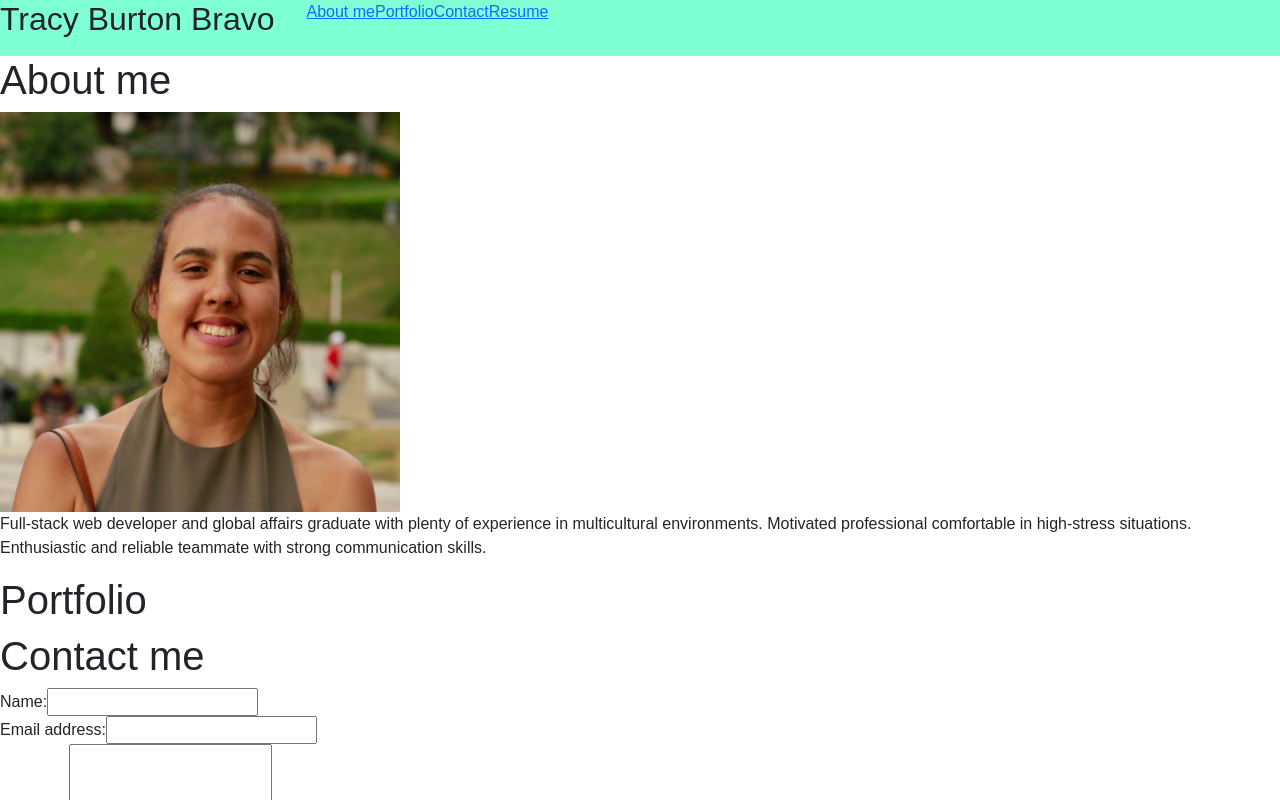
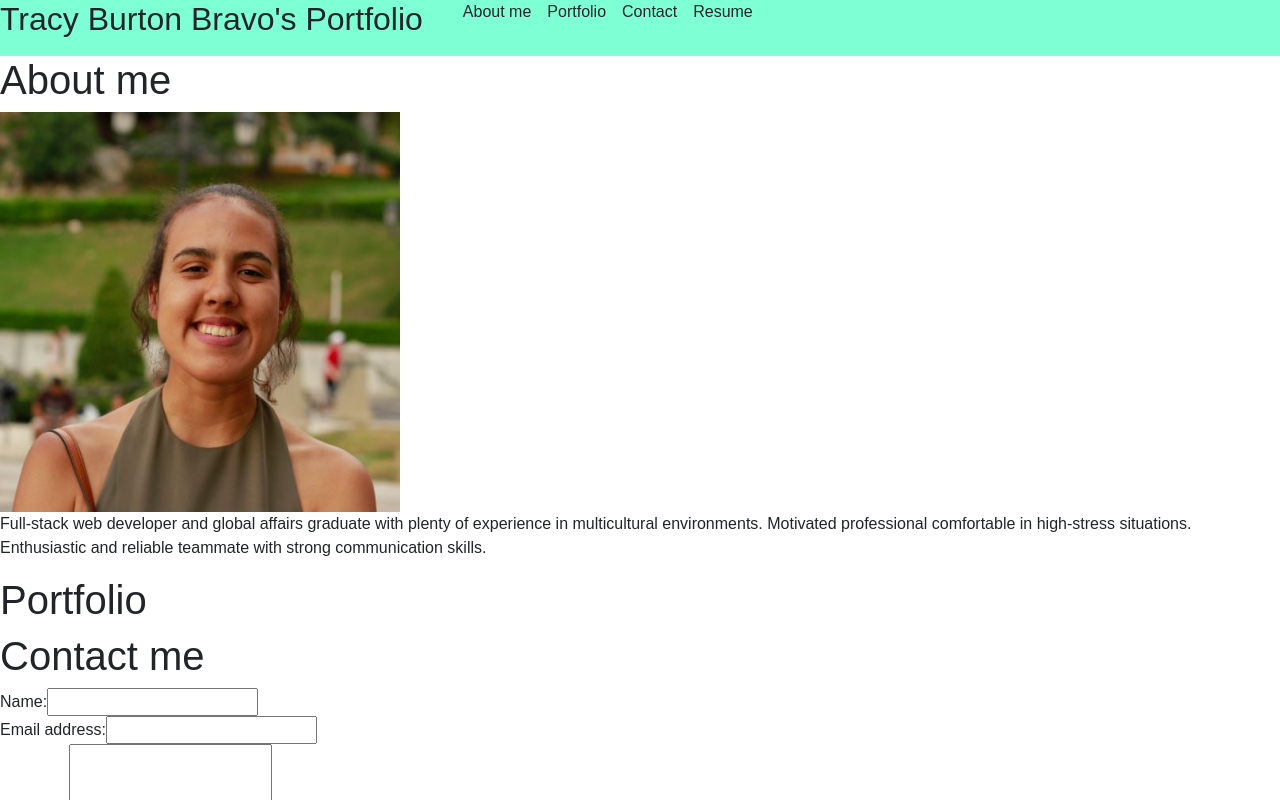
Before and after one commit to tracybrtn/react-portfolio, a React (Create React App) app: page / in a window 1280 px wide. Shown: the top 800 px of the page. Built offline with nearby package versions, Linux system fonts and the light colour scheme.

Commit message:
changes in header and nav components to implement useState in app.js

```diff
--- a/src/App.js
+++ b/src/App.js
@@ -1,4 +1,4 @@
-import React from 'react';
+import React, {useState} from 'react';
 
 // Import components
 import Header from './components/Header';
--- a/src/components/Contact/index.js
+++ b/src/components/Contact/index.js
@@ -38,7 +38,7 @@ function ContactForm() {
 
   return (
     <section>
-      <h1 data-testid="h1tag">Contact me</h1>
+      <h1 data-testid="h1tag" id='contact'>Contact me</h1>
       <form id="contact-form" onSubmit={handleSubmit}>
         <div>
           <label htmlFor="name">Name:</label>
--- a/src/components/Header/index.js
+++ b/src/components/Header/index.js
@@ -3,11 +3,19 @@ import React from "react";
 //import Nav component
 import Nav from "../Nav";
 
-function Header() {
+function Header(props) {
+  const {
+    currentSection,
+    setCurrentSection
+  } = props;
+
   return(
     <header className="d-flex flex-row">
-      <h2>Tracy Burton Bravo</h2>
-      <Nav />
+      <h2>Tracy Burton Bravo's Portfolio</h2>
+      <Nav
+        currentSection={currentSection}
+        setCurrentSection={setCurrentSection}
+      ></Nav>
     </header>
   );
 }
--- a/src/components/Nav/index.js
+++ b/src/components/Nav/index.js
@@ -1,24 +1,34 @@
+//import React
 import React from "react";
 
-function Nav() {
+//Nav component function
+function Nav(props) {
+  //pass properties
+  const {
+    currentSection,
+    setCurrentSection
+  } = props;
+
+  //return JSX
   return(
       <nav>
         <ul className="d-flex flex-row">
-          <li>
-            <a href="#about">About me</a>
+          <li className={currentSection === "about" ? "mx-2 navActive" : "mx-2"}>
+            <span onClick={() => setCurrentSection("about")}>About me</span>
           </li>
-          <li>
-            <a href="#portfolio">Portfolio</a>
+          <li className={currentSection === "portfolio" ? "mx-2 navActive" : "mx-2"}>
+            <span onClick={() => setCurrentSection("portfolio")}>Portfolio</span>
           </li>
-          <li>
-            <a href="#contact">Contact</a>
+          <li className={currentSection === "contact" ? "mx-2 navActive" : "mx-2"}>
+            <span onClick={() => setCurrentSection("contact")}>Contact</span>
           </li>
-          <li>
-            <a href="#resume">Resume</a>
+          <li className={currentSection === "resume" ? "mx-2 navActive" : "mx-2"}>
+            <span onClick={() => setCurrentSection("resume")}>Resume</span>
           </li>
         </ul>
       </nav>
   );
 }
 
+//Export nav component
 export default Nav;
```
